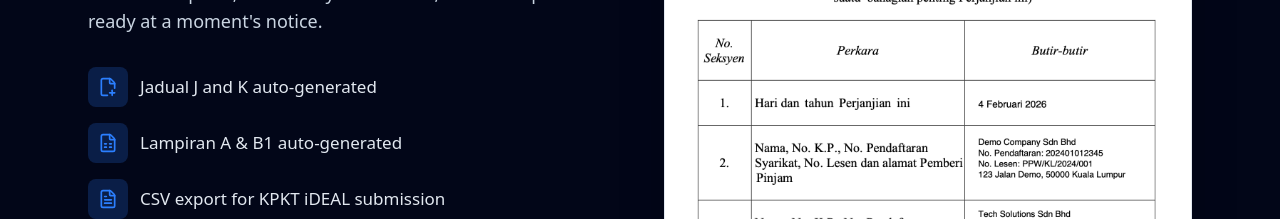
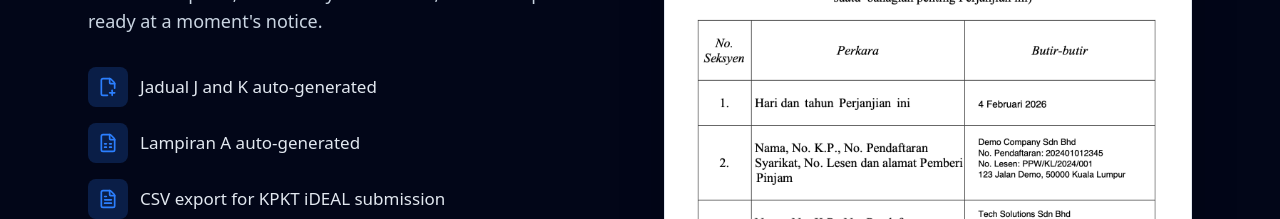
Before and after one commit to Ivancky42/truestack, a Next.js app: page /truekredit in a window 1280 px wide. Shown: the part 5180-5399 px from the top of the page. Built offline with nearby package versions, Linux system fonts and the light colour scheme; a web font is replaced by a local one.

Commit message:
Update compliance feature text in TrueKreditPage to reflect changes in auto-generated document descriptions, improving clarity for users.

```diff
--- a/app/truekredit/page.tsx
+++ b/app/truekredit/page.tsx
@@ -257,7 +257,7 @@ const complianceFeatures = [
   },
   {
     icon: FileSpreadsheet,
-    text: "Lampiran A & B1 auto-generated",
+    text: "Lampiran A auto-generated",
   },
   {
     icon: FileText,
--- a/components/sections/truekredit-promo.tsx
+++ b/components/sections/truekredit-promo.tsx
@@ -120,7 +120,7 @@ export function TrueKreditPromo() {
                 "Customer enquiry & document capture",
                 "Loan calculation & approval workflow",
                 "Repayment tracking & collections",
-                "Lampiran A/B1 & iDEAL CSV export",
+                "Lampiran A & iDEAL CSV export",
               ].map((feature) => (
                 <li key={feature} className="flex items-center gap-2 text-sm text-muted-foreground">
                   <div className="h-1.5 w-1.5 rounded-full bg-primary" />
```
